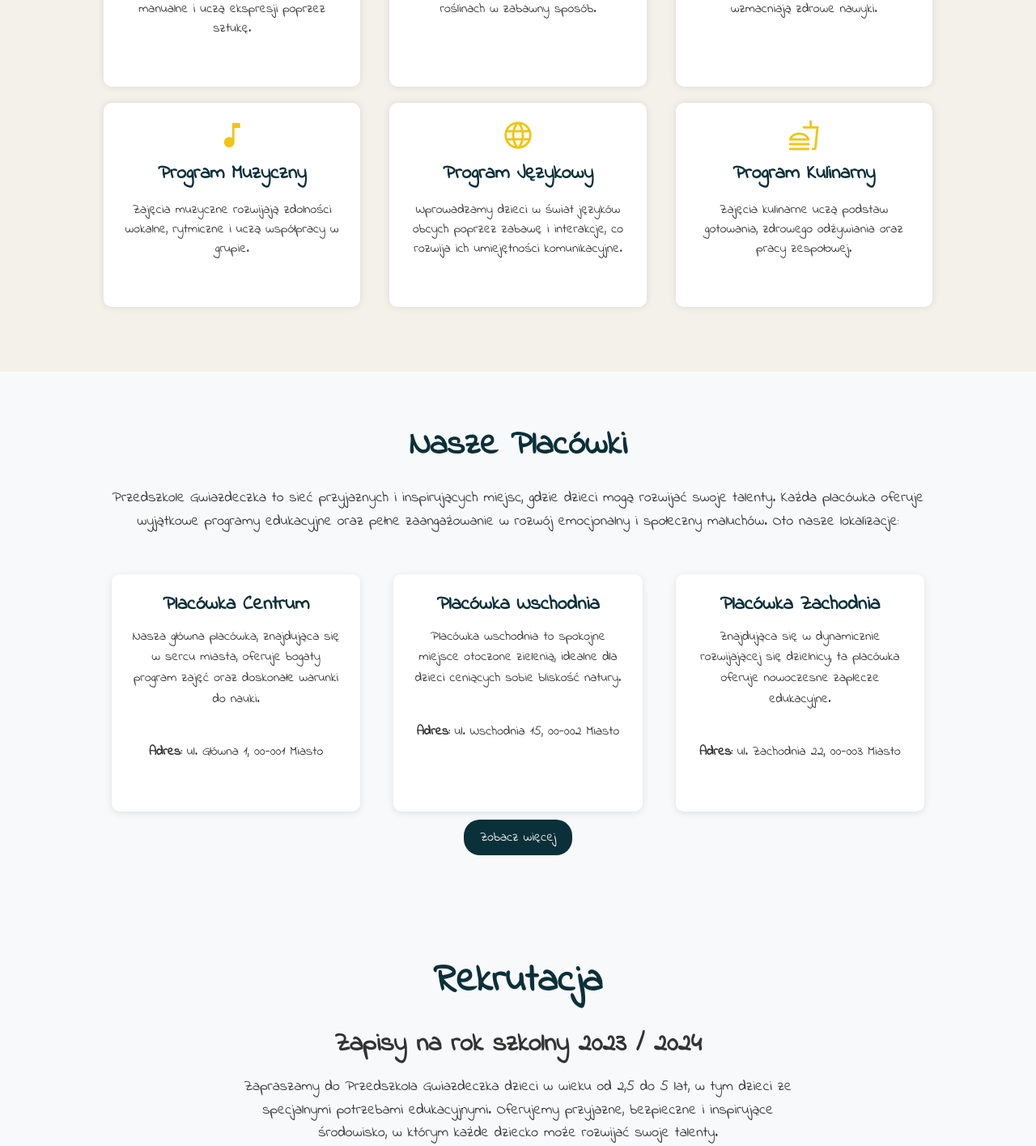
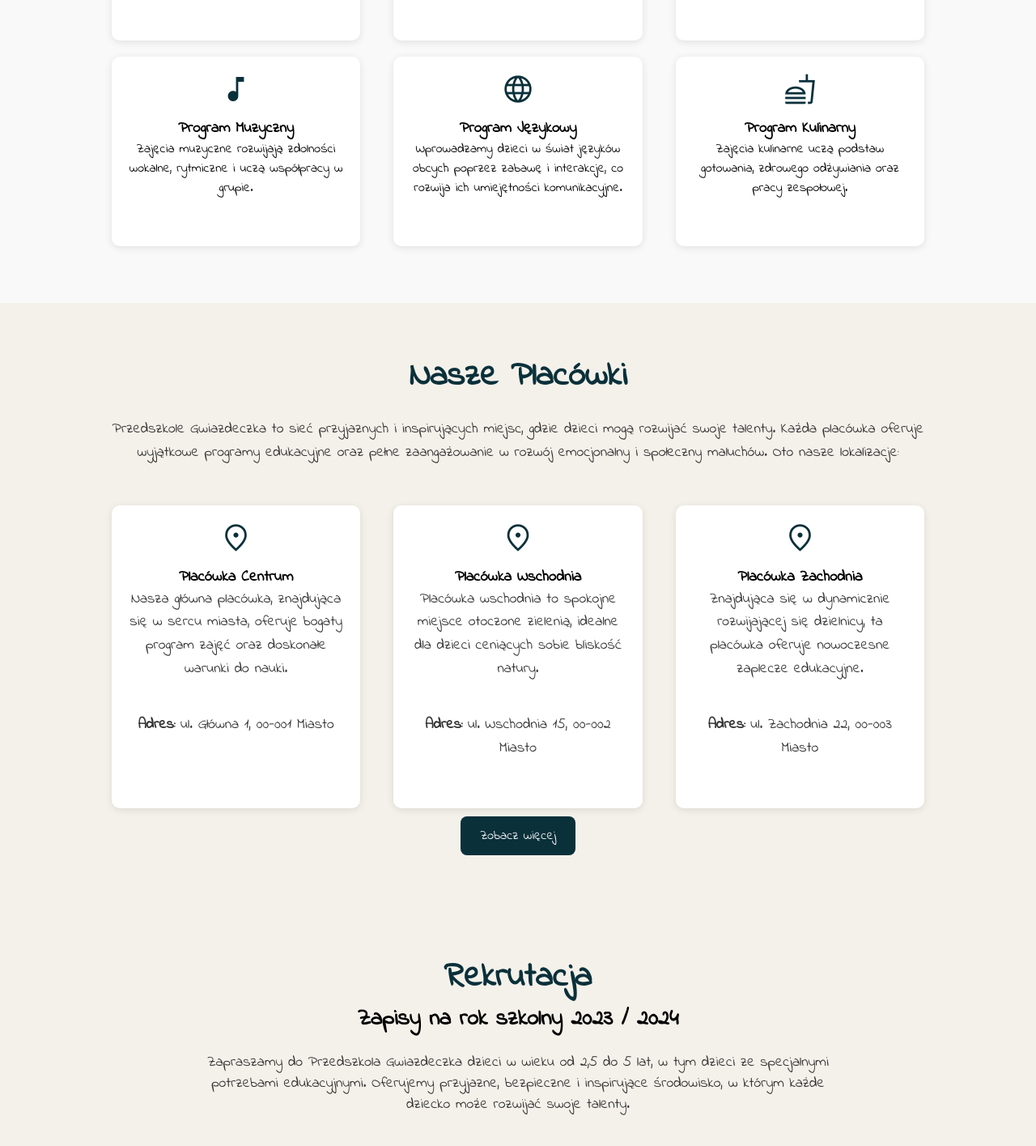
Before and after one commit to Smoleckk/portal-maluch, an Angular app in the folder web/maluch/: page / in a window 1280 px wide. Shown: the part 1300-2715 px from the top of the page at 81% size. Built offline with nearby package versions, Linux system fonts and the light colour scheme.

Commit message:
nawet nie najgorzej, pare sensowynych sekcji

```diff
--- a/web/maluch/projects/maluch-app/src/app/funkcjonalnosci/prezentacja/strony/prezentacja-strona-glowna/prezentacja-strona-glowna.component.html
+++ b/web/maluch/projects/maluch-app/src/app/funkcjonalnosci/prezentacja/strony/prezentacja-strona-glowna/prezentacja-strona-glowna.component.html
@@ -58,6 +58,7 @@
     </div>
   </div>
 </section>
+
 <!-- Our Locations Section -->
 <section class="locations">
   <div class="container">
@@ -65,16 +66,19 @@
     <p>Przedszkole Gwiazdeczka to sieć przyjaznych i inspirujących miejsc, gdzie dzieci mogą rozwijać swoje talenty. Każda placówka oferuje wyjątkowe programy edukacyjne oraz pełne zaangażowanie w rozwój emocjonalny i społeczny maluchów. Oto nasze lokalizacje:</p>
     <div class="row">
       <div class="location-col">
+        <span class="icon material-symbols-outlined">place</span>
         <h3>Placówka Centrum</h3>
         <p>Nasza główna placówka, znajdująca się w sercu miasta, oferuje bogaty program zajęć oraz doskonałe warunki do nauki.</p>
         <p><strong>Adres:</strong> ul. Główna 1, 00-001 Miasto</p>
       </div>
       <div class="location-col">
+        <span class="icon material-symbols-outlined">place</span>
         <h3>Placówka Wschodnia</h3>
         <p>Placówka wschodnia to spokojne miejsce otoczone zielenią, idealne dla dzieci ceniących sobie bliskość natury.</p>
         <p><strong>Adres:</strong> ul. Wschodnia 15, 00-002 Miasto</p>
       </div>
       <div class="location-col">
+        <span class="icon material-symbols-outlined">place</span>
         <h3>Placówka Zachodnia</h3>
         <p>Znajdująca się w dynamicznie rozwijającej się dzielnicy, ta placówka oferuje nowoczesne zaplecze edukacyjne.</p>
         <p><strong>Adres:</strong> ul. Zachodnia 22, 00-003 Miasto</p>
--- a/web/maluch/projects/maluch-app/src/app/funkcjonalnosci/prezentacja/strony/prezentacja-strona-glowna/prezentacja-strona-glowna.component.scss
+++ b/web/maluch/projects/maluch-app/src/app/funkcjonalnosci/prezentacja/strony/prezentacja-strona-glowna/prezentacja-strona-glowna.component.scss
@@ -1,3 +1,14 @@
+/* Global Styles */
+* {
+  margin: 0;
+  padding: 0;
+  box-sizing: border-box;
+}
+
+body {
+  font-family: 'Arial', sans-serif;
+  line-height: 1.6;
+}
 
 /* Utility Classes */
 .container {
@@ -17,41 +28,29 @@
   font-size: 16px;
   border-radius: 8px;
   text-decoration: none;
-  transition: background-color 0.3s ease;
+  transition: background-color 0.3s ease, transform 0.3s ease;
 }
 
 .btn-light {
   background-color: #0A303A;
   color: #fff;
-  border-radius: 20px;
-  padding: 10px 20px;
-  font-size: 16px;
-  text-decoration: none;
-  transition: background-color 0.3s ease, transform 0.3s ease;
 }
 
 .btn-light:hover {
   background-color: #f1c40f;
   color: #0A303A;
-  transform: translateY(-3px);
+  transform: translateY(-2px);
 }
 
 .btn-dark {
   background-color: #fff;
   color: #0A303A;
-  border-radius: 20px;
-  padding: 10px 20px;
-  font-size: 16px;
-  text-decoration: none;
-  transition: background-color 0.3s ease, transform 0.3s ease;
   border: 1px solid #0A303A;
-
 }
 
 .btn-dark:hover {
   background-color: #0A303A;
   color: #fff;
-  transform: translateY(-3px);
 }
 
 /* Header Section */
@@ -83,6 +82,7 @@
 .welcome {
   padding: 60px 0;
   text-align: center;
+  //background: linear-gradient(to left, #f1c40f, #ffffff);
 }
 
 .welcome h1 {
@@ -93,63 +93,54 @@
 .welcome p {
   font-size: 18px;
   color: #333;
-  line-height: 1.6;
-  margin-bottom: 20px;
 }
 
 /* Course Section */
 .course {
   padding: 60px 0;
-  text-align: center;
+  background: #f9f9f9;
 }
 
 .course h1 {
+  text-align: center;
   font-size: 42px;
-  color: #f1c40f;
+  color: #0A303A;
 }
 
 .course p {
-  font-size: 18px;
-  color: #333;
+  text-align: center;
   margin-bottom: 40px;
 }
 
+/* Course Cards */
 .course-col {
-  flex-basis: 31%;
+  flex-basis: 30%;
   background-color: #fff;
   border-radius: 10px;
   padding: 20px;
-  margin-bottom: 20px;
-  box-shadow: 0 0 10px rgba(0, 0, 0, 0.1);
-  transition: box-shadow 0.3s ease;
+  margin: 10px;
+  box-shadow: 0 2px 10px rgba(0, 0, 0, 0.1);
   text-align: center;
+  transition: transform 0.3s ease, box-shadow 0.3s ease;
 }
 
-.course-col h3 {
-  font-size: 24px;
+.course-col:hover {
+  transform: translateY(-5px);
+  box-shadow: 0 4px 20px rgba(0, 0, 0, 0.2);
+}
+
+/* Icons */
+.icon {
+  font-size: 40px;
   color: #0A303A;
   margin-bottom: 15px;
 }
 
-.course-col p {
-  font-size: 16px;
-  color: #333;
-}
-
-.course-col:hover {
-  box-shadow: 0 0 20px rgba(0, 0, 0, 0.2);
-}
-
-.icon {
-  font-size: 40px;
-  color: #f1c40f;
-  margin-bottom: 10px;
-}
 /* Our Locations Section */
 .locations {
   padding: 60px 0;
   text-align: center;
-  background-color: #f8f9fa;
+  //background: linear-gradient(to right, #f1c40f, #ffffff);
 }
 
 .locations h1 {
@@ -184,19 +175,6 @@
   box-shadow: 0 4px 20px rgba(0, 0, 0, 0.2);
 }
 
-/* Title Style */
-.location-col h3 {
-  font-size: 24px;
-  color: #0A303A;
-  margin-bottom: 10px;
-}
-
-/* Description Style */
-.location-col p {
-  font-size: 16px;
-  color: #333;
-}
-
 /* Icon Overlay Effect */
 .location-col::before {
   content: '';
@@ -205,7 +183,7 @@
   left: 0;
   right: 0;
   bottom: 0;
-  background: rgba(255, 255, 255, 0.5);
+  //background: rgba(255, 255, 255, 0.5);
   opacity: 0;
   transition: opacity 0.3s ease;
 }
@@ -214,83 +192,36 @@
   opacity: 1;
 }
 
-/* Button Style */
-.btn-light {
-  background-color: #0A303A;
-  color: #fff;
-  border-radius: 20px;
-  padding: 10px 20px;
-  font-size: 16px;
-  text-decoration: none;
-  transition: background-color 0.3s ease, transform 0.3s ease;
-}
-
-.btn-light:hover {
-  background-color: #f1c40f;
-  color: #0A303A;
-  transform: translateY(-3px);
-}
-
-/* Responsive */
-@media (max-width: 800px) {
-  .location-col {
-    flex-basis: 100%;
-  }
-}
-
 /* Recruitment Section */
 .recruitment {
   padding: 60px 0;
-  background-color: #f8f9fa;
   text-align: center;
 }
 
 .recruitment h1 {
-  font-size: 48px;
+  font-size: 42px;
   color: #0A303A;
-  margin-bottom: 20px;
 }
 
 .recruitment-content {
-  width: 70%;
+  max-width: 800px;
   margin: 0 auto;
-  text-align: center;
 }
 
 .recruitment-content h2 {
-  font-size: 32px;
-  margin-bottom: 15px;
-  color: #333;
+  font-size: 28px;
+  margin-bottom: 20px;
 }
 
 .recruitment-content p {
   font-size: 18px;
-  margin-bottom: 30px;
-  line-height: 1.6;
   color: #333;
+  margin-bottom: 40px;
 }
 
-/* Responsive */
+/* Responsive Styles */
 @media (max-width: 800px) {
-  .container {
-    width: 90%;
-  }
-
-  .text-box h1 {
-    font-size: 32px;
-  }
-
-  .welcome h1,
-  .course h1,
-  .recruitment h1 {
-    font-size: 32px;
-  }
-
-  .row {
-    flex-direction: column;
-  }
-
-  .course-col {
+  .location-col, .course-col {
     flex-basis: 100%;
   }
 }
```
